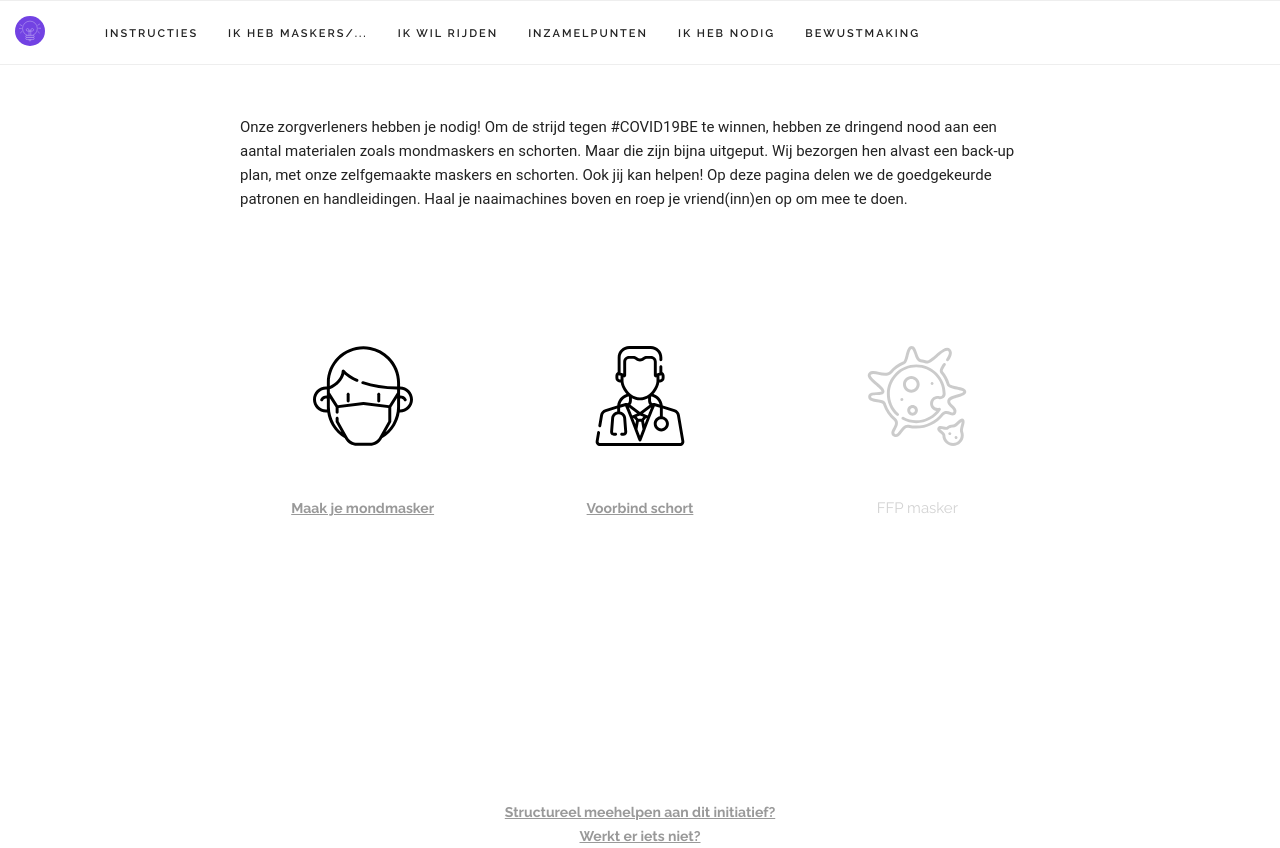
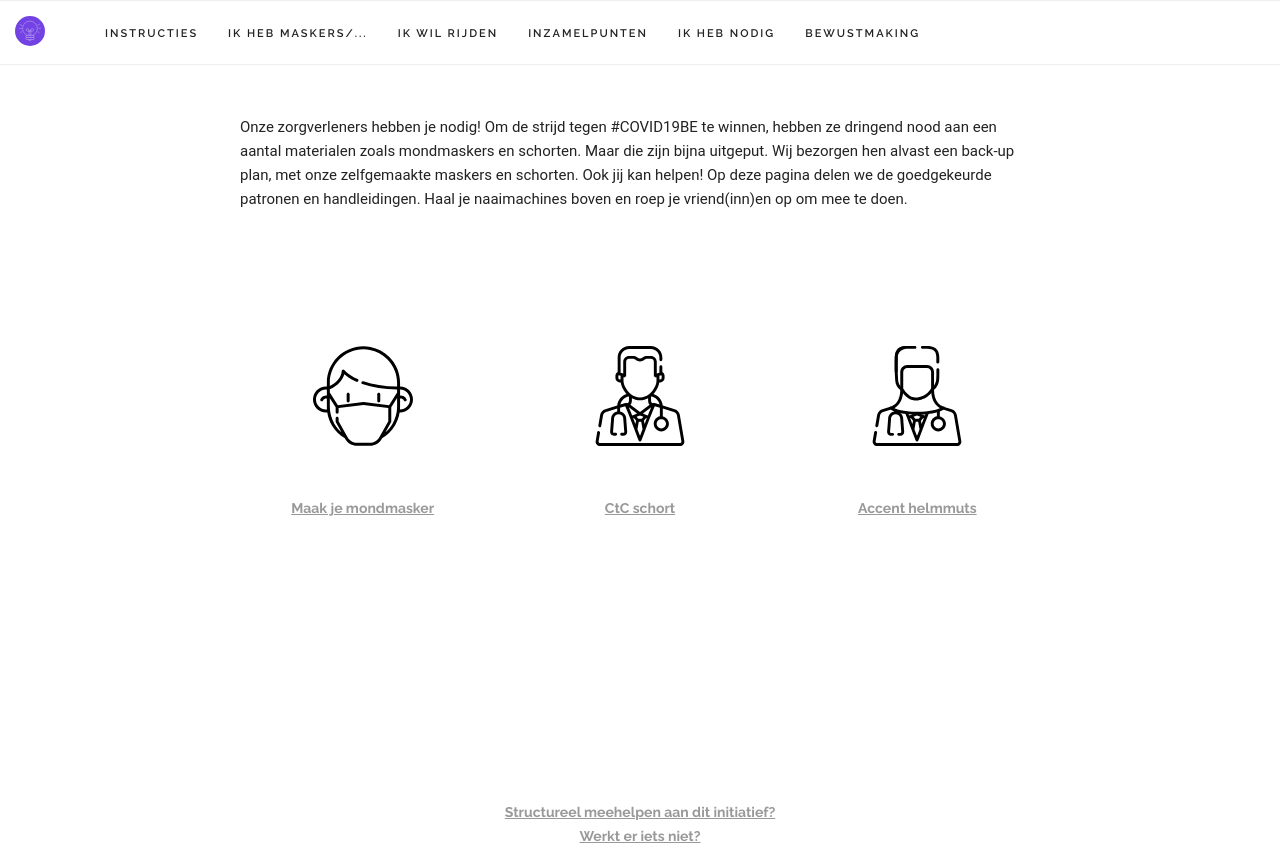
Before and after one commit to MakeInBelgium/coronadenktank, a React (Create React App) app: page /instructies in a window 1280 px wide. Built offline with nearby package versions, Linux system fonts and the light colour scheme.

Commit message:
adding link to accent helmet

```diff
--- a/src/components/Instructies.jsx
+++ b/src/components/Instructies.jsx
@@ -1,15 +1,8 @@
 import React from 'react'
 // import { Link } from 'react-router-dom'
-import { css } from 'glamor'
 import Mask from './../assets/mask.svg'
 import Skirt from './../assets/skirt.svg'
-import Mould from './../assets/mould.svg'
-
-const opacity = css({
-  opacity: 0.2,
-  cursor: 'default',
-  textAlign: 'center'
-})
+import Helmet from './../assets/helmet.svg'
 
 const Instructies = () => {
 
@@ -29,13 +22,15 @@ Haal je naaimachines boven en roep je vriend(inn)en op om mee te doen.</p>
           <div className="four columns value-prop">
             <a href="https://creativestegencorona.be/" target="_blanc">
               <img className="value-img" src={Skirt} alt="" />
-              Voorbind schort
+              CtC schort
             </a>
           </div>
-          <div className="four columns value-prop"  {...opacity}>
-            <img className="value-img" src={Mould} alt="" />
-        FFP masker
-      </div>
+          <div className="four columns value-prop">
+            <a href="https://maakjemondmasker.be/pdf/helmmuts.pdf" target="_blanc">
+              <img className="value-img" src={Helmet} alt="" />
+              Accent helmmuts
+            </a>
+          </div>
         </div>
       </div>
     </>
```
Also changed, not shown: src/assets/helmet.svg (added).
